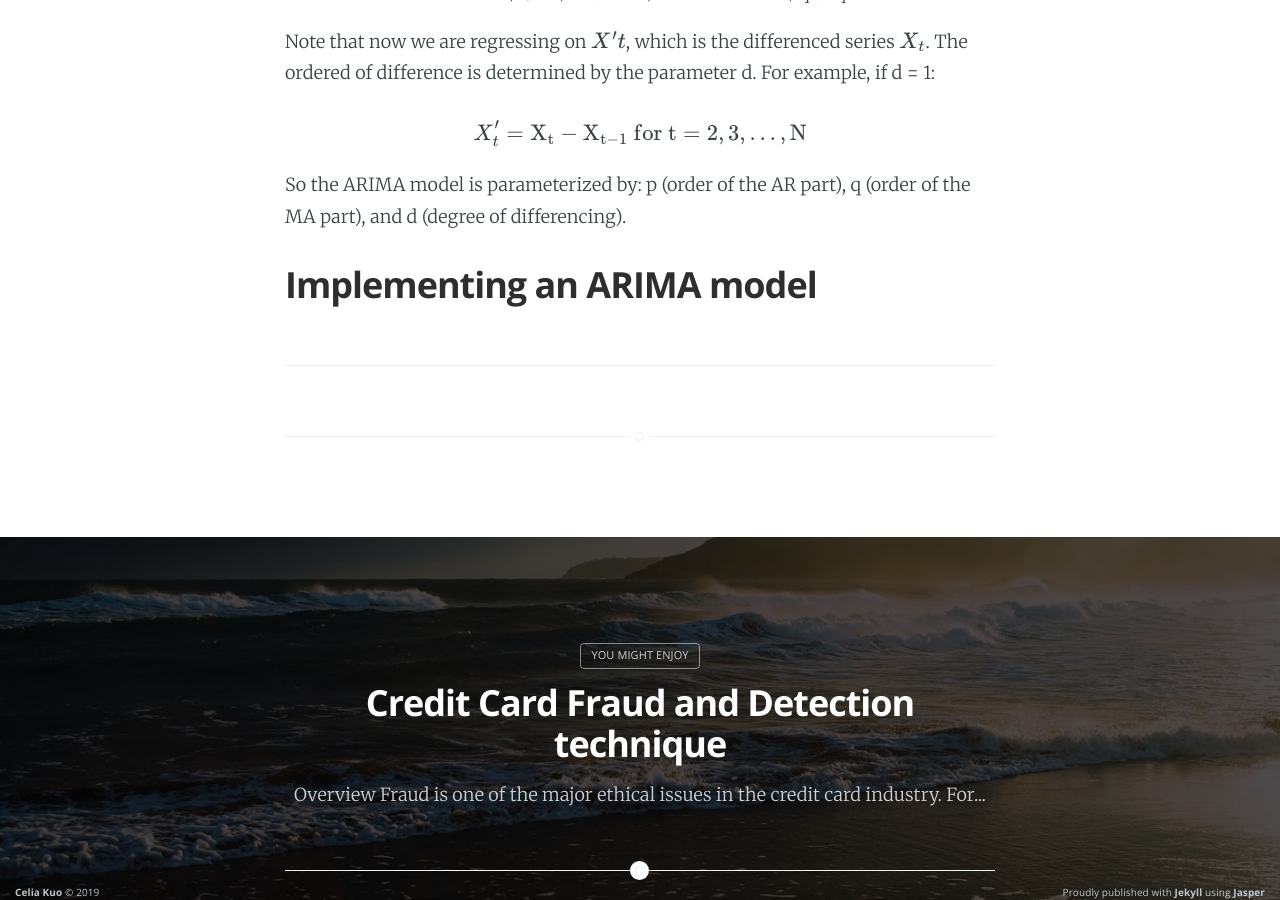
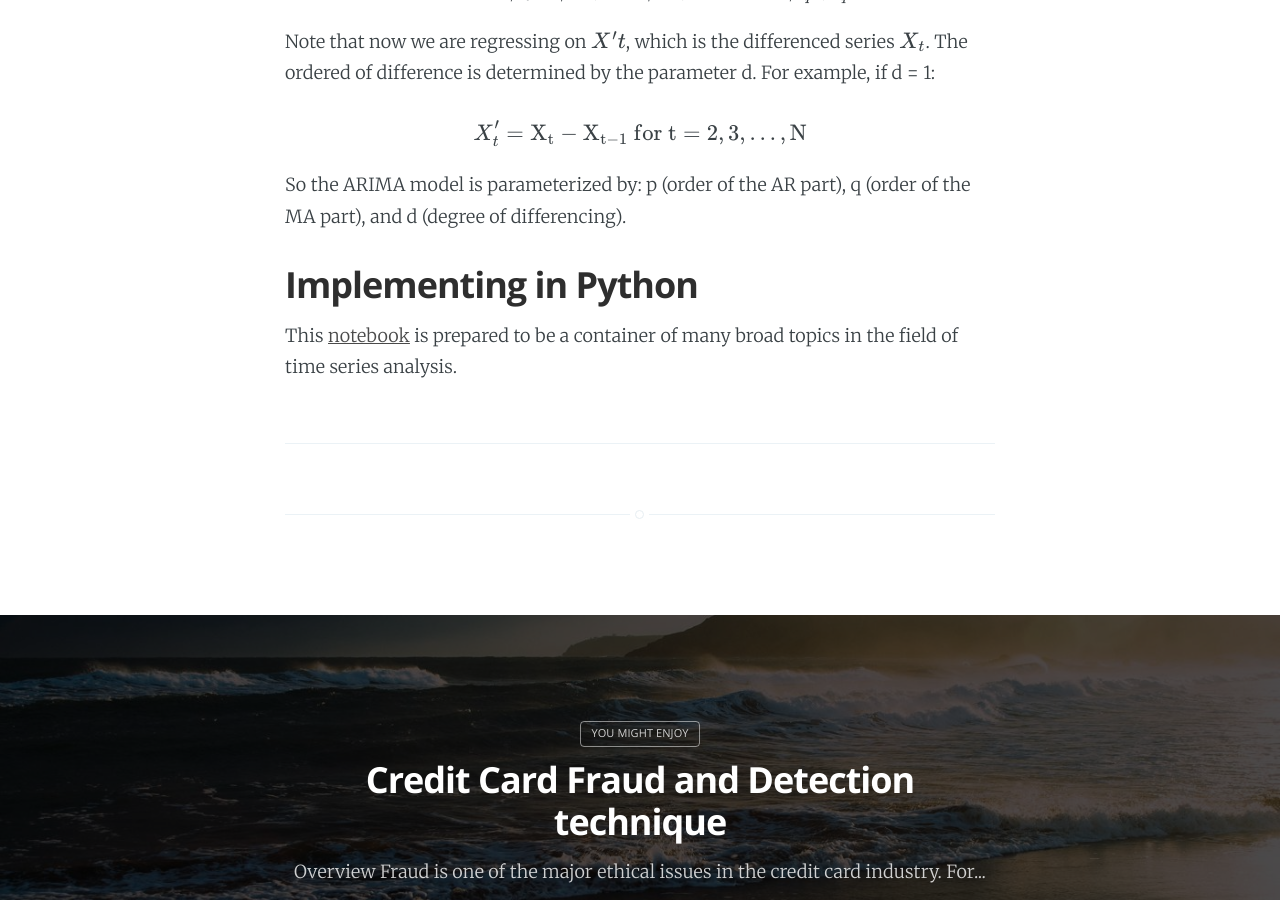
Before and after one commit to a972celia/a972celia.github.io, a Jekyll site: the page built from _posts/2019-05-23-time-series-analysis.md, in a window 1280 px wide and 900 px high, scrolled down 5259 px. Built offline with Jekyll 4.4.1, drawn with Linux system fonts in a browser that asks for light colours; nearby versions of some CDN libraries; formulas are drawn with MathJax 3; a script that is not in the unit is left out.

Commit message:
add code link

```diff
--- a/_posts/2019-05-23-time-series-analysis.md
+++ b/_posts/2019-05-23-time-series-analysis.md
@@ -67,7 +67,8 @@ $$
 
 <h2>Autoregressive Model: AR</h2>
 
-<p>An autoregressive model predicts the response $X_{t}$ using a linear combination of past values of variable. Parameterised by p,(the number of past values to include).</p>
+<p>An autoregressive model predicts the response
+$X_{t}$ using a linear combination of past values of variable. Parameterised by p,(the number of past values to include).</p>
 
 $$
 X_{t}=\theta_{0}+\theta_{1} X_{t-1}+\theta_{2} X_{t-2}+\ldots+\theta_{p} X_{t-p}
@@ -112,4 +113,5 @@ $$
 
 <p>So the ARIMA model is parameterized by: p (order of the AR part), q (order of the MA part), and d (degree of differencing).</p>
 
-<h2>Implementing an ARIMA model </h2>
+<h2>Implementing in Python </h2>
+<p>This <a href="https://github.com/a972celia/Data-Analysis-project/blob/master/Time%20series%20analyst/Time%20Series%20Analysis.ipynb">notebook</a> is prepared to be a container of many broad topics in the field of time series analysis.</p>
```
